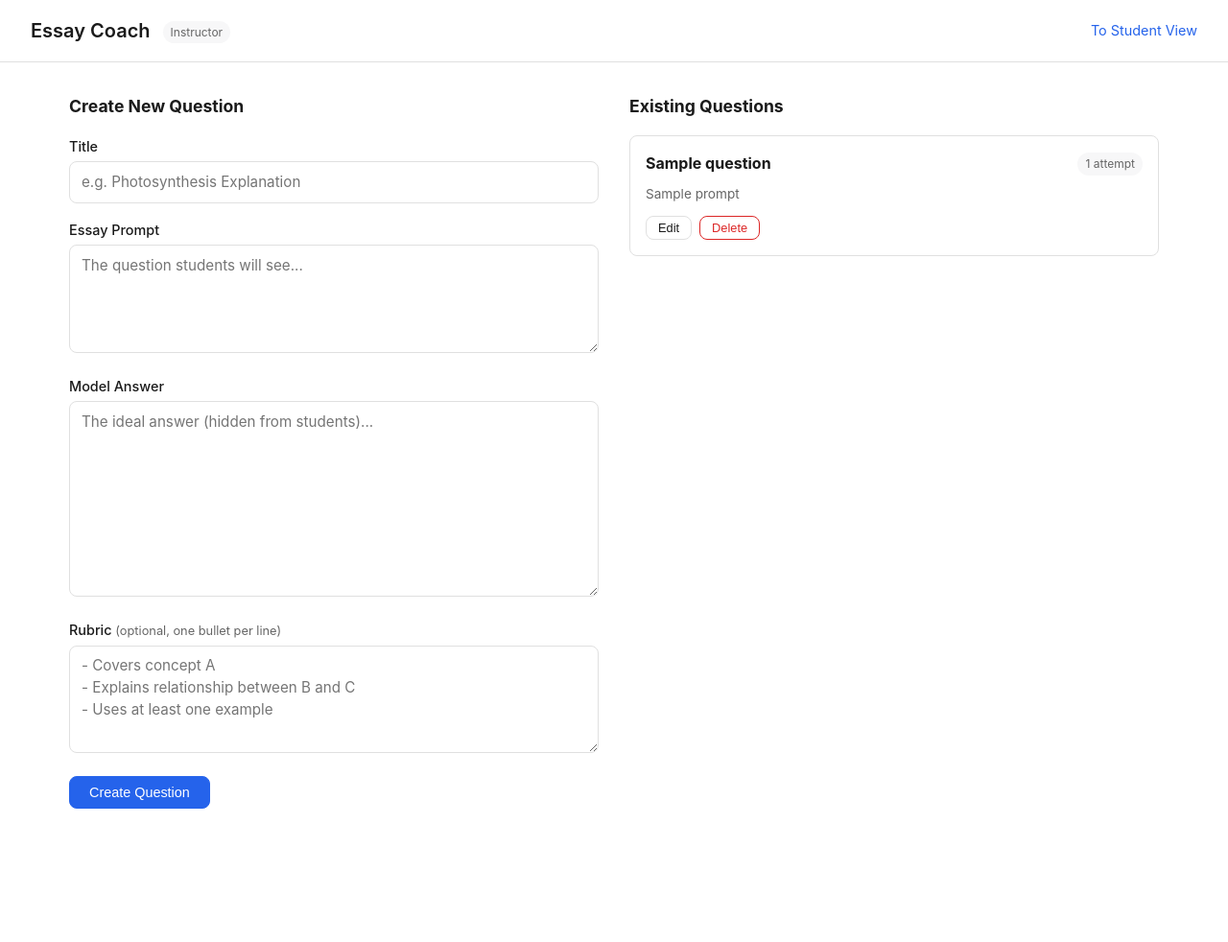
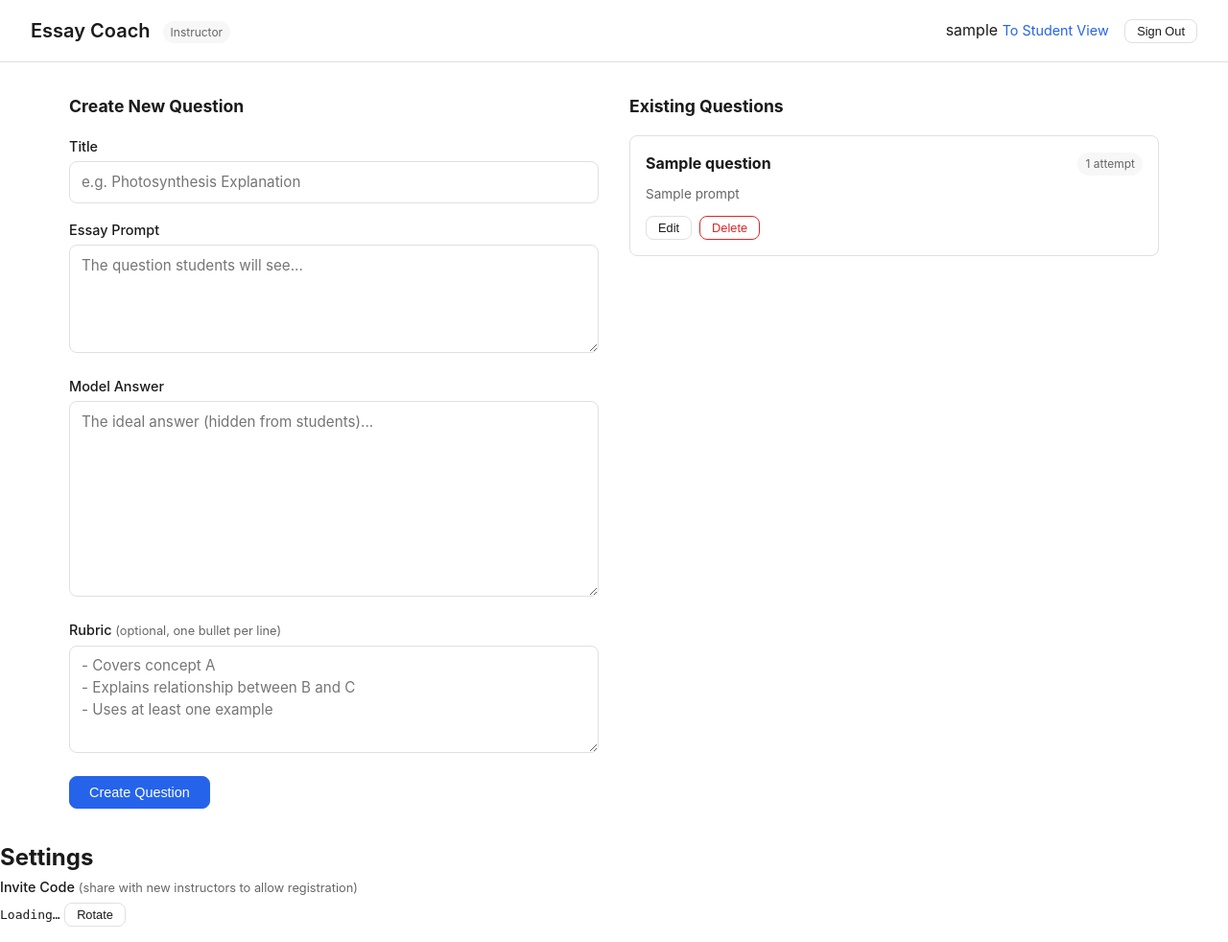
Before and after one commit to dougwyu/essay-coach, a FastAPI app: template templates/instructor.html in a window 1280 px wide. Shown: the whole page at 96% size. Before the commit the page ends 843 px from the top, so only its background shows below. Run offline with FastAPI, Linux system fonts and the light colour scheme; the template is opened without the code that fills it: most values are stand-ins (such as "Sample title", 1, 10 or a date in 2020).

Commit message:
feat: add logout button and settings section to instructor dashboard

```diff
--- a/templates/instructor.html
+++ b/templates/instructor.html
@@ -9,7 +9,13 @@
 <body>
     <header>
         <h1>Essay Coach <span class="badge">Instructor</span></h1>
-        <nav><a href="/student">To Student View</a></nav>
+        <nav>
+            <span class="username-display">{{ username }}</span>
+            <a href="/student">To Student View</a>
+            <form method="POST" action="/logout" style="display:inline; margin-left:0.75rem;">
+                <button type="submit" class="btn btn-small">Sign Out</button>
+            </form>
+        </nav>
     </header>
 
     <main class="instructor-layout">
@@ -63,9 +69,21 @@
         </section>
     </main>
 
+    <div class="settings-section">
+        <h2>Settings</h2>
+        <div class="field">
+            <label>Invite Code <span class="optional">(share with new instructors to allow registration)</span></label>
+            <div class="invite-code-row">
+                <code id="invite-code-display">Loading…</code>
+                <button class="btn btn-small" onclick="rotateInviteCode()">Rotate</button>
+            </div>
+        </div>
+    </div>
+
     <script src="/static/app.js"></script>
     <script>
         initInstructor();
+        loadInviteCode();
     </script>
 </body>
 </html>
```
